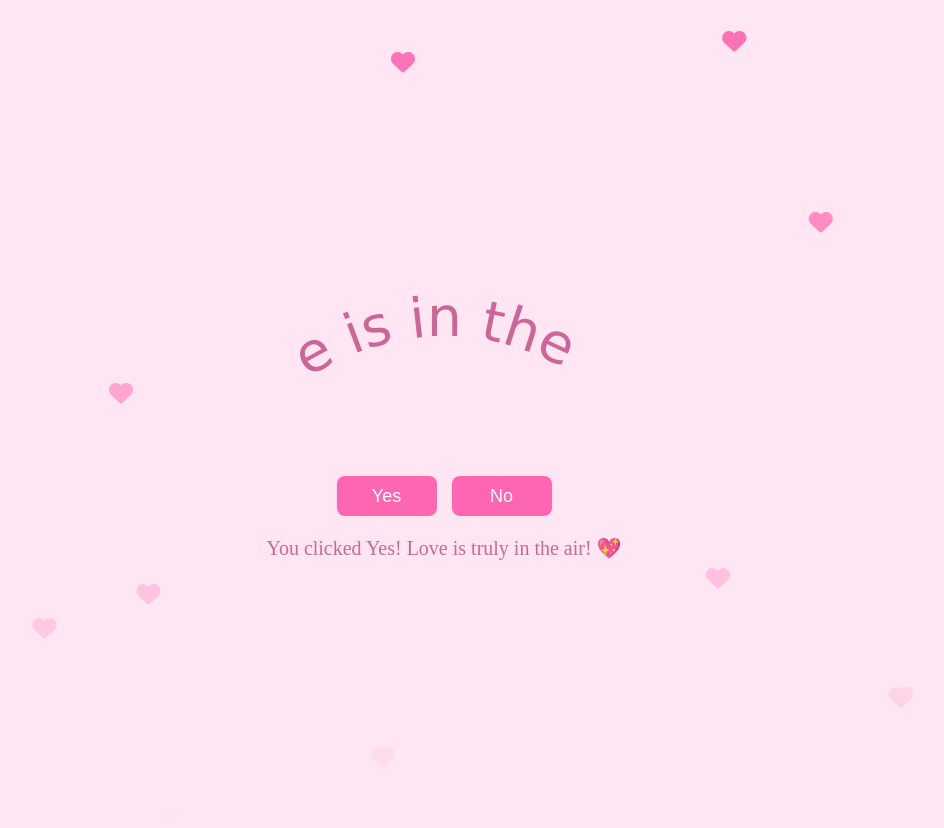
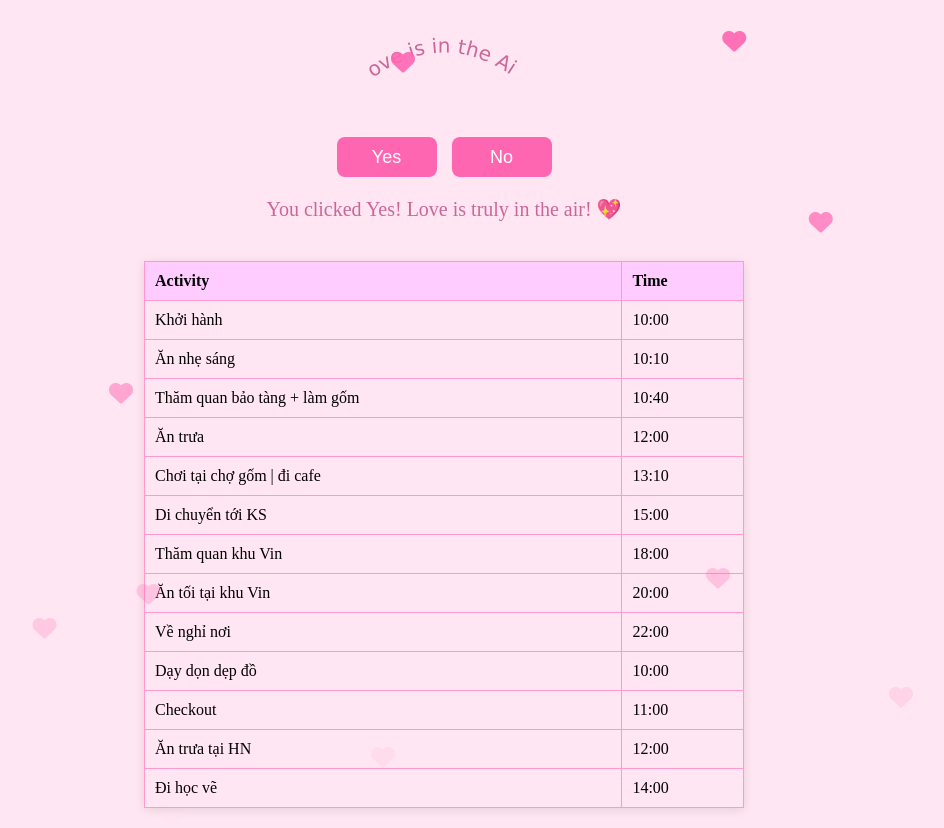
Before and after one commit to relaxBear20/SampleDateALive, a plain HTML site: page index.html in a window 1280 px wide. Both pictures are taken after a click on the button "Yes". Shown: the whole page, without its empty margins (196-1140 px from the left). Drawn offline with Linux system fonts and the light colour scheme; a web font is replaced by a local one.

Commit message:
Update index.html

```diff
--- a/index.html
+++ b/index.html
@@ -60,6 +60,31 @@
             z-index: 1;
         }
 
+        .schedule-table {
+            margin-top: 20px;
+            width: 80%;
+            max-width: 600px;
+            border-collapse: collapse;
+            background-color: #ffe6f2; /* Light pink background for the table */
+            box-shadow: 0 2px 10px rgba(0, 0, 0, 0.1);
+        }
+
+        .schedule-table th,
+        .schedule-table td {
+            border: 1px solid #ff99cc; /* Light pink borders */
+            padding: 10px;
+            text-align: left;
+        }
+
+        .schedule-table th {
+            background-color: #ffccff; /* Light pink header background */
+            color: #000;
+        }
+
+        .schedule-table tr:nth-child(even) {
+            background-color: #ffe6f2; /* Light pink for even rows */
+        }
+
         .heart {
             position: absolute;
             font-size: 24px;
@@ -107,7 +132,7 @@
     <!-- SVG title with curved text -->
     <svg class="title-svg" viewBox="0 0 500 200">
         <path id="curve" d="M100,150 Q250,50 400,150" fill="transparent" />
-        <text width="500" style="font-size: 55px; fill: #cc6699; font-family: 'Mea Culpa', cursive; text-anchor: middle;">
+        <text width="500" style="font-size: 45px; fill: #cc6699; font-family: 'Mea Culpa', cursive; text-anchor: middle;">
             <textPath xlink:href="#curve" startOffset="50%">
                 Love is in the Air!
             </textPath>
@@ -121,6 +146,70 @@
 
     <!-- Hidden paragraph that shows after clicking Yes -->
     <p class="hidden-paragraph" id="hiddenParagraph">You clicked Yes! Love is truly in the air! 💖</p>
+
+    <!-- Schedule table -->
+    <table class="schedule-table" id="scheduleTable" style="display: none;">
+        <thead>
+            <tr>
+                <th>Activity</th>
+                <th>Time</th>
+            </tr>
+        </thead>
+        <tbody>
+            <tr>
+                <td>Khởi hành</td>
+                <td>10:00</td>
+            </tr>
+            <tr>
+                <td>Ăn nhẹ sáng</td>
+                <td>10:10</td>
+            </tr>
+            <tr>
+                <td>Thăm quan bảo tàng + làm gốm</td>
+                <td>10:40</td>
+            </tr>
+            <tr>
+                <td>Ăn trưa</td>
+                <td>12:00</td>
+            </tr>
+            <tr>
+                <td>Chơi tại chợ gốm | đi cafe</td>
+                <td>13:10</td>
+            </tr>
+            <tr>
+                <td>Di chuyển tới KS</td>
+                <td>15:00</td>
+            </tr>
+            <tr>
+                <td>Thăm quan khu Vin</td>
+                <td>18:00</td>
+            </tr>
+            <tr>
+                <td>Ăn tối tại khu Vin</td>
+                <td>20:00</td>
+            </tr>
+            <tr>
+                <td>Về nghỉ nơi</td>
+                <td>22:00</td>
+            </tr>
+            <tr>
+                <td>Dạy dọn dẹp đồ</td>
+                <td>10:00</td>
+            </tr>
+            <tr>
+                <td>Checkout</td>
+                <td>11:00</td>
+            </tr>
+            <tr>
+                <td>Ăn trưa tại HN</td>
+                <td>12:00</td>
+            </tr>
+            <tr>
+                <td>Đi học vẽ</td>
+                <td>14:00</td>
+            </tr>
+        </tbody>
+    </table>
 
     <script>
         function createHeart() {
@@ -149,7 +238,9 @@
 
         function handleYes() {
             const paragraph = document.getElementById('hiddenParagraph');
+            const scheduleTable = document.getElementById('scheduleTable');
             paragraph.style.display = 'block';
+            scheduleTable.style.display = 'table'; // Show the schedule table when Yes is clicked
         }
 
         function handleNo() {
```
